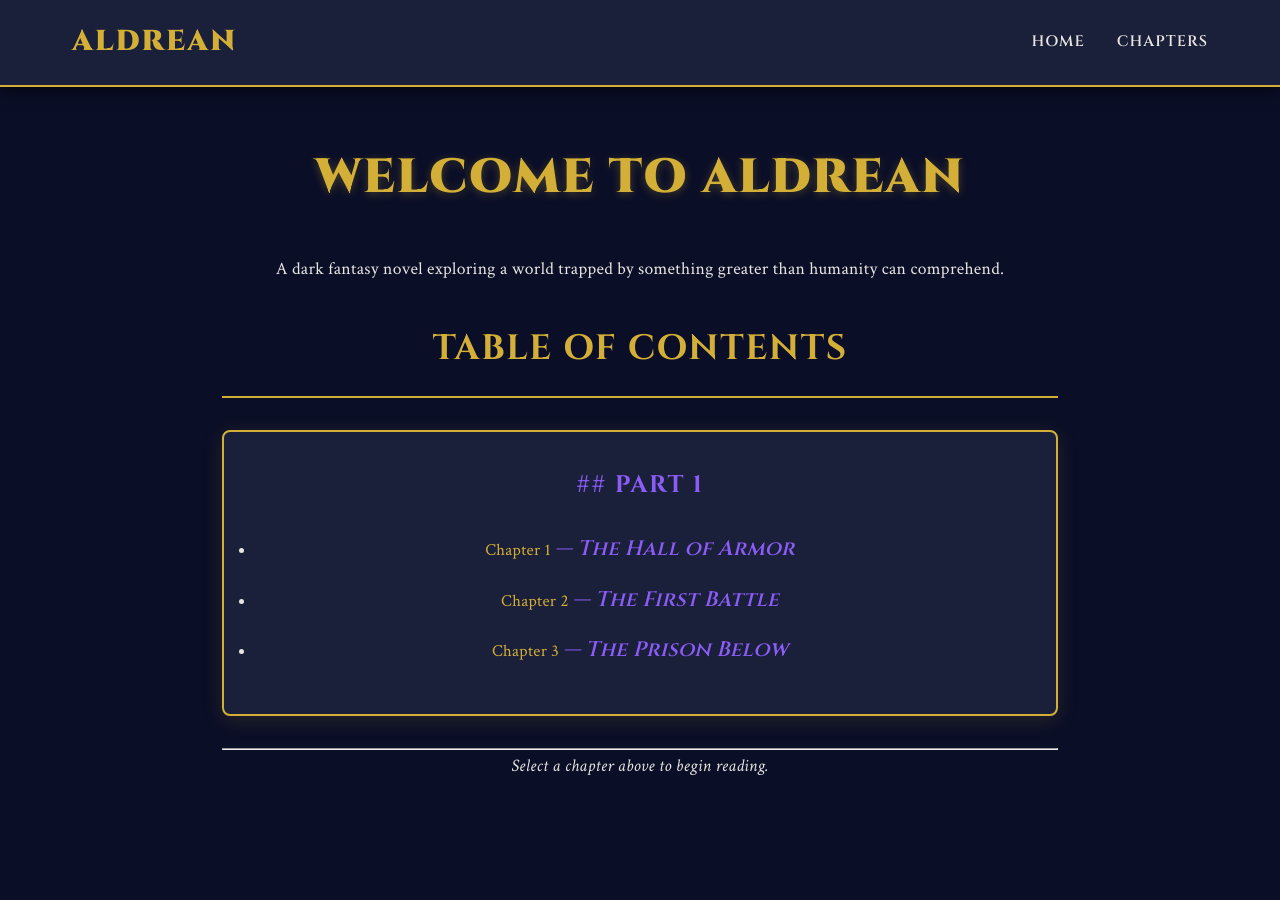
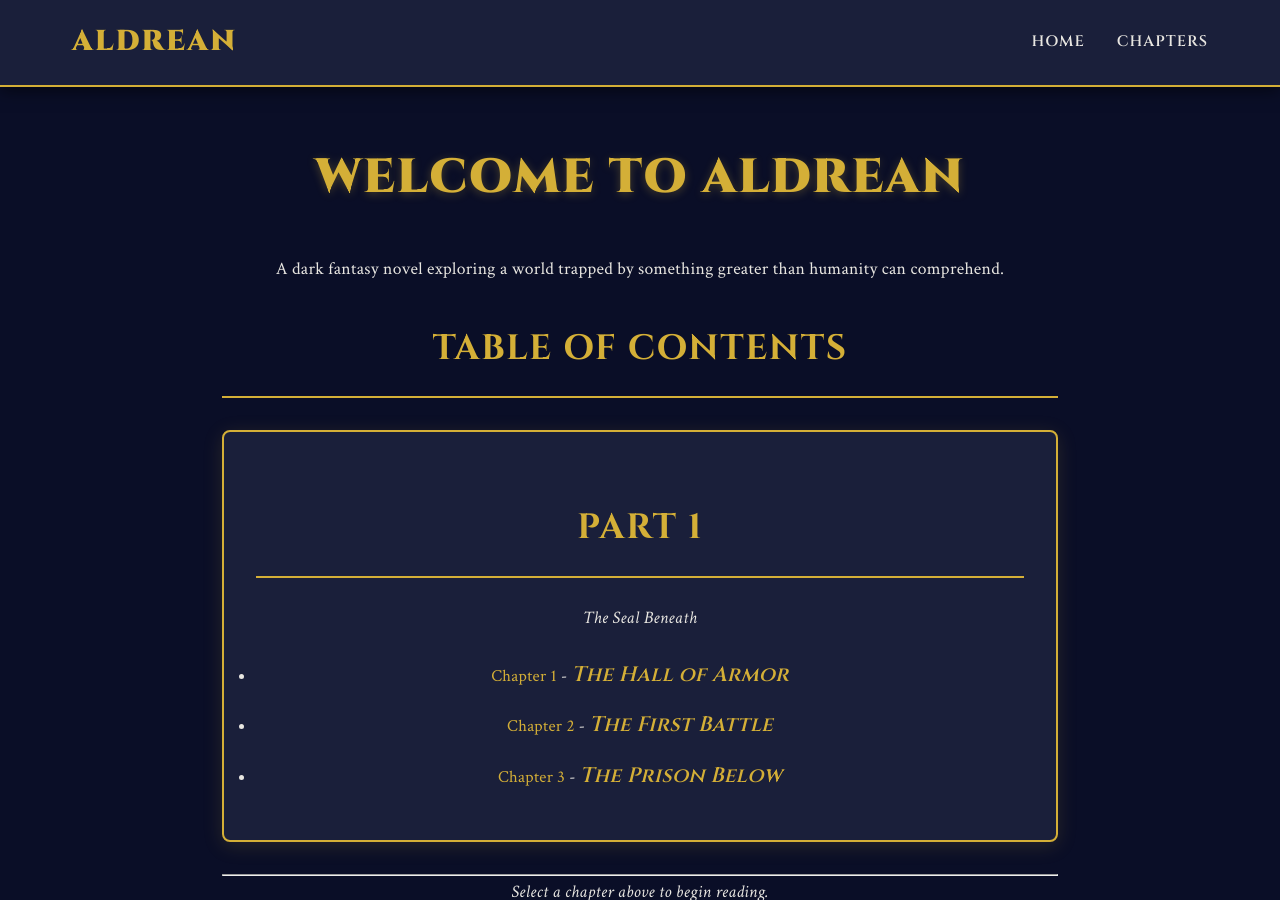
Before and after one commit to Nitro-Supreme/Aldrean, a Jekyll site: the page built from index.md, in a window 1280 px wide and 900 px high. Built offline with Jekyll 4.4.1, drawn with Linux system fonts in a browser that asks for light colours.

Commit message:
Update index.md
testing something

```diff
--- a/index.md
+++ b/index.md
@@ -9,23 +9,59 @@ A dark fantasy novel exploring a world trapped by something greater than humanit
 
 ## Table of Contents
 
-{% assign chapters = site.chapters | sort: 'chapter_number' %}
+{% assign chapters = site.chapters | sort: "chapter_number" %}
 {% assign current_part = 0 %}
 
 <div class="toc-container">
-  {% for chapter in chapters %}
-    {% if chapter.part != current_part %}
-      {% if current_part != 0 %}</ul>{% endif %}
-      <h3 class="part-heading">## Part {{ chapter.part }}</h3>
-      <ul>
-      {% assign current_part = chapter.part %}
+
+{% for chapter in chapters %}
+
+  {% if chapter.part != current_part %}
+
+    {% if current_part != 0 %}
+      </ul>
     {% endif %}
-    <li>
-      <a href="{{ chapter.url | relative_url }}">{{ chapter.title }}</a>
-      {% if chapter.subtitle %}<span class="chapter-subtitle">— {{ chapter.subtitle }}</span>{% endif %}
-    </li>
-  {% endfor %}
-  </ul>
+
+    {% assign current_part = chapter.part %}
+
+    {% case current_part %}
+      {% when 1 %}
+        <h2 class="part-heading">Part 1</h2>
+        <p class="part-subtitle"><em>The Seal Beneath</em></p>
+
+      {% when 2 %}
+        <h2 class="part-heading">Part 2</h2>
+        <p class="part-subtitle"><em>The Devourer's Debt</em></p>
+
+      {% when 3 %}
+        <h2 class="part-heading">Part 3</h2>
+        <p class="part-subtitle"><em>Kethyr's Hollow</em></p>
+
+      {% when 4 %}
+        <h2 class="part-heading">Part 4</h2>
+        <p class="part-subtitle"><em>The Last Dawn of Aldrean</em></p>
+    {% endcase %}
+
+    <ul class="chapter-list">
+
+  {% endif %}
+
+  <li>
+    <a href="{{ chapter.url | relative_url }}">
+      {{ chapter.title }}
+    </a>
+    {% if chapter.subtitle %}
+      -
+      <a href="{{ chapter.url | relative_url }}" class="chapter-subtitle">
+        <em>{{ chapter.subtitle }}</em>
+      </a>
+    {% endif %}
+  </li>
+
+{% endfor %}
+
+</ul>
+
 </div>
 
 ---
```
